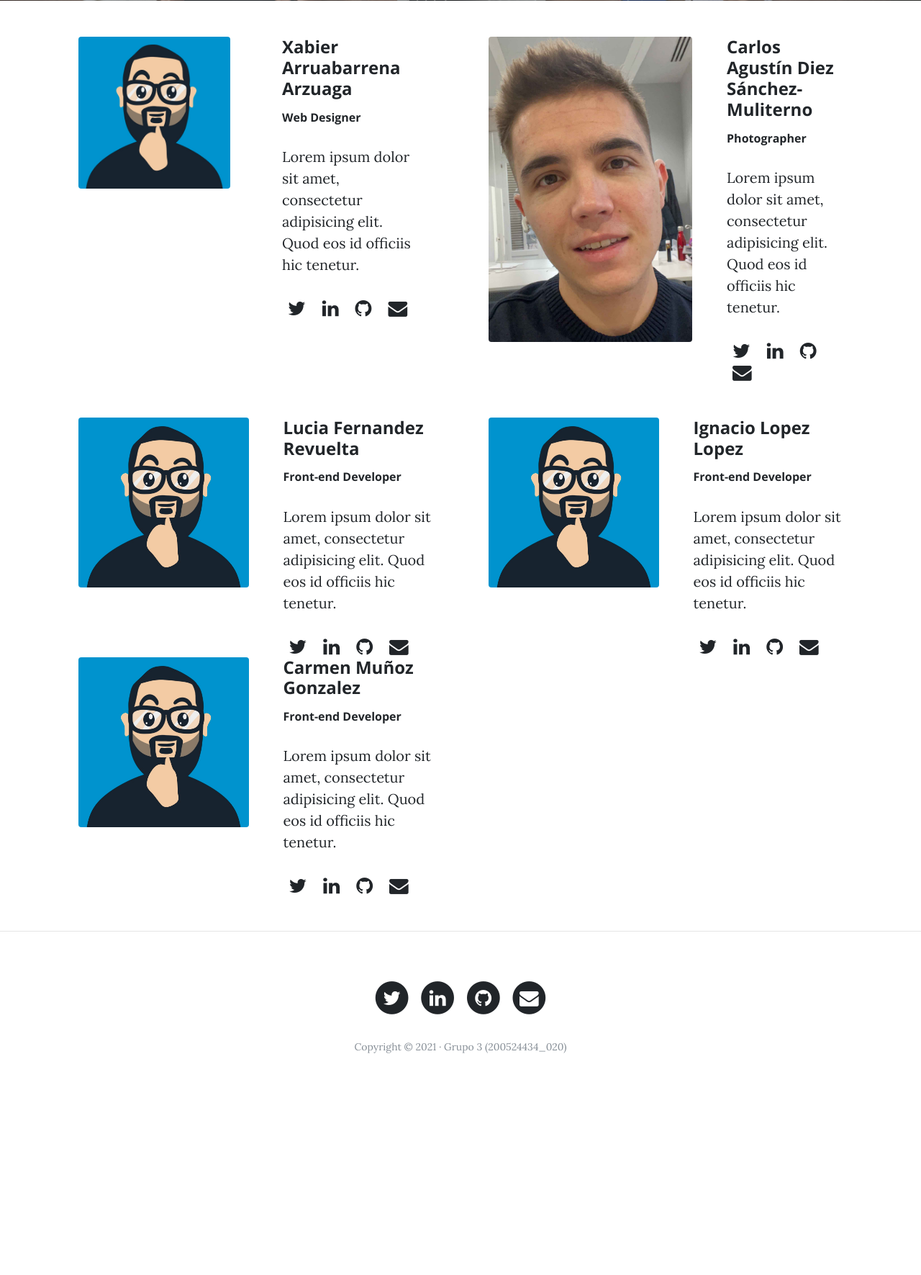
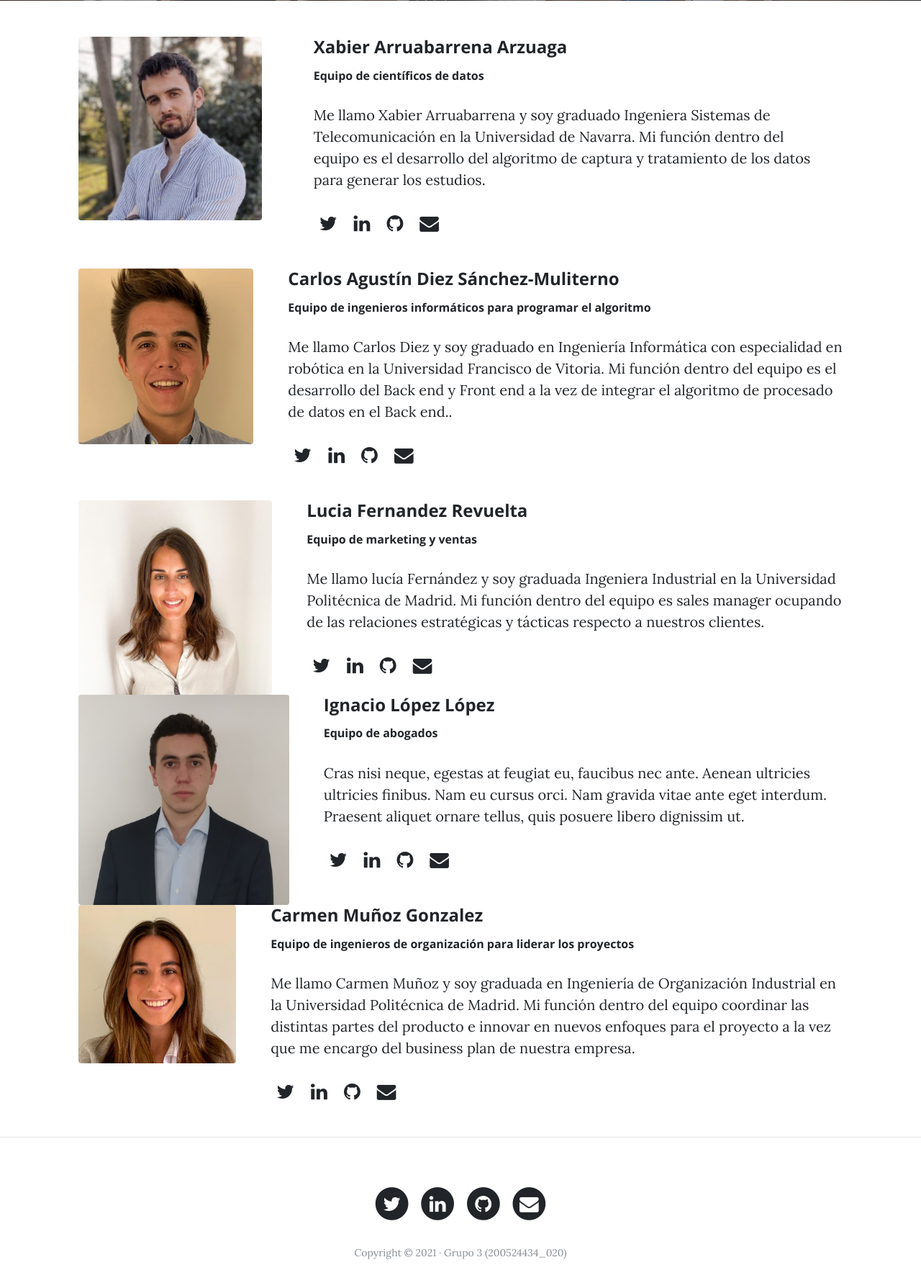
Before and after one commit to Carlos10muliterno/eae-reporting, a Django app: template pages/templates/pages/about.html in a window 1280 px wide. Shown: the part 531-2302 px from the top of the page at 72% size. Before the commit the page ends 1994 px from the top, so only its background shows below. Run offline with Django 3.2, Linux system fonts and the light colour scheme; the template is opened without the code that fills it, so the values that code supplies are empty; some libraries are stand-ins or nearby versions.

Commit message:
About update (needs refinement)

```diff
--- a/pages/templates/pages/about.html
+++ b/pages/templates/pages/about.html
@@ -17,56 +17,58 @@
   <div class="row text-center text-md-left">
 
     <!-- Grid column -->
-    <div class="col-xl-6 col-lg-12 mb-5 d-md-flex justify-content-between">
+    <div class="col-xl-12 col-lg-12 mb-5 d-md-flex justify-content-between">
       <div class="avatar mb-md-0 mb-4 mx-4">
-        <img src="{% static 'pages/img/avatar.jpg' %}" class="rounded z-depth-1 img-fluid"
-          alt="Sample avatar">
+        <img src="{% static 'pages/img/xabi.jpg' %}" class="rounded z-depth-1 img-fluid"
+          alt="Xabier Arruabarrena">
       </div>
       <div class="mx-5">
         <h4 class="font-weight-bold mb-3">Xabier Arruabarrena Arzuaga</h4>
-        <h6 class="font-weight-bold grey-text mb-3">Web Designer</h6>
-        <p class="grey-text">Lorem ipsum dolor sit amet, consectetur adipisicing elit. Quod eos id officiis hic
-          tenetur.</p>
+        <h6 class="font-weight-bold grey-text mb-3">Equipo de científicos de datos</h6>
+        <p class="grey-text">Me llamo Xabier Arruabarrena y soy graduado Ingeniera Sistemas de Telecomunicación en la Universidad de Navarra. Mi función dentro del equipo es el desarrollo del algoritmo de captura y tratamiento de los datos para generar los estudios. </p>
         <!-- Twitter -->
-        <a class="p-2 fa-lg tw-ic" href="#">
+        <a class="p-2 fa-lg tw-ic" href="#" target="_blank">
           <i class="fa fa-twitter"> </i>
         </a>
         <!--LinkedIn-->
-        <a class="p-2 fa-lg linkedin-ic" href="#">
+        <a class="p-2 fa-lg linkedin-ic" href="https://www.linkedin.com/in/xabier-arruabarrena/" target="_blank">
           <i class="fa fa-linkedin"> </i>
         </a>
         <!--Git Hub-->
-        <a class="p-2 fa-lg github-ic" href="#">
+        <a class="p-2 fa-lg github-ic" href="#" target="_blank">
           <i class="fa fa-github"> </i>
         </a>
         <!--Email-->
-        <a class="p-2 fa-lg email-ic" href="#">
+        <a class="p-2 fa-lg email-ic" href="#" target="_blank">
           <i class="fa fa-envelope"> </i>
         </a>
       </div>
     </div>
     <!-- Grid column -->
-
+    </div>
+    <div class="row text-center text-md-left">
     <!-- Grid column -->
-    <div class="col-xl-6 col-lg-12 mb-5 d-md-flex justify-content-between">
+    <div class="col-xl-12 col-lg-12 mb-5 d-md-flex justify-content-between">
       <div class="avatar mb-md-0 mb-4 mx-4">
-        <img src="{% static 'pages/img/carlos.jpg' %}" class="rounded z-depth-1 img-fluid" alt="Sample avatar">
+        <img src="{% static 'pages/img/carlos.jpg' %}" class="rounded z-depth-1 img-fluid"
+          alt="Sample avatar">
       </div>
       <div class="mx-4">
         <h4 class="font-weight-bold mb-3">Carlos Agustín Diez Sánchez-Muliterno</h4>
-        <h6 class="font-weight-bold grey-text mb-3">Photographer</h6>
-        <p class="grey-text">Lorem ipsum dolor sit amet, consectetur adipisicing elit. Quod eos id officiis hic
-          tenetur.</p>
+        <h6 class="font-weight-bold grey-text mb-3">Equipo de ingenieros informáticos para programar el algoritmo</h6>
+        <p class="grey-text">
+          Me llamo Carlos Diez y soy graduado en Ingeniería Informática con especialidad en robótica en la Universidad Francisco de Vitoria.
+          Mi función dentro del equipo es el desarrollo del Back end y Front end a la vez de integrar el algoritmo de procesado de datos en el Back end..</p>
         <!-- Twitter -->
-        <a class="p-2 fa-lg tw-ic" href="https://twitter.com/Carlos10SM_">
+        <a class="p-2 fa-lg tw-ic" href="https://twitter.com/Carlos10SM_" target="_blank">
           <i class="fa fa-twitter"> </i>
         </a>
         <!--LinkedIn-->
-        <a class="p-2 fa-lg linkedin-ic" href="https://www.linkedin.com/in/carlosdiezsm/">
+        <a class="p-2 fa-lg linkedin-ic" href="https://www.linkedin.com/in/carlosdiezsm/" target="_blank">
           <i class="fa fa-linkedin"> </i>
         </a>
         <!--Git Hub-->
-        <a class="p-2 fa-lg github-ic" href="https://github.com/Carlos10muliterno">
+        <a class="p-2 fa-lg github-ic" href="https://github.com/Carlos10muliterno" target="_blank">
           <i class="fa fa-github"> </i>
         </a>
         <!--Email-->
@@ -76,112 +78,108 @@
       </div>
     </div>
     <!-- Grid column -->
+    </div>
 
-  </div>
-  <!-- Grid row-->
-
-  <!-- Grid row-->
-  <div class="row text-center text-md-left">
-
+    <div class="row text-center text-md-left">
     <!-- Grid column -->
-    <div class="col-xl-6 col-lg-12 d-md-flex justify-content-between">
+    <div class="col-xl-12 col-lg-12 d-md-flex justify-content-between">
       <div class="avatar mb-md-0 mb-4 mx-4">
-        <img src="{% static 'pages/img/avatar.jpg' %}" class="rounded z-depth-1 img-fluid"
-          alt="Sample avatar">
+        <img src="{% static 'pages/img/lucia.jpeg' %}" class="rounded z-depth-1 img-fluid"
+          alt="Lucia Fernandez Revuelta">
       </div>
       <div class="mx-4">
         <h4 class="font-weight-bold mb-3">Lucia Fernandez Revuelta</h4>
-        <h6 class="font-weight-bold grey-text mb-3">Front-end Developer</h6>
-        <p class="grey-text">Lorem ipsum dolor sit amet, consectetur adipisicing elit. Quod eos id officiis hic
-          tenetur.</p>
+        <h6 class="font-weight-bold grey-text mb-3">Equipo de marketing y ventas</h6>
+        <p class="grey-text">Me llamo lucía Fernández y soy graduada Ingeniera Industrial en la Universidad Politécnica de Madrid. Mi función dentro del equipo es sales manager ocupando de las relaciones estratégicas y tácticas respecto a nuestros clientes. </p>
         <!-- Twitter -->
-        <a class="p-2 fa-lg tw-ic" href="#">
+        <a class="p-2 fa-lg tw-ic" href="#" target="_blank" target="_blank">
           <i class="fa fa-twitter"> </i>
         </a>
         <!--LinkedIn-->
-        <a class="p-2 fa-lg linkedin-ic" href="#">
+        <a class="p-2 fa-lg linkedin-ic" href="https://www.linkedin.com/in/luc%C3%ADa-fern%C3%A1ndez-revuelta-0a552a171/" target="_blank">
           <i class="fa fa-linkedin"> </i>
         </a>
         <!--Git Hub-->
-        <a class="p-2 fa-lg github-ic" href="#">
+        <a class="p-2 fa-lg github-ic" href="#" target="_blank" target="_blank">
           <i class="fa fa-github"> </i>
         </a>
         <!--Email-->
-        <a class="p-2 fa-lg email-ic" href="#">
+        <a class="p-2 fa-lg email-ic" href="#" target="_blank">
           <i class="fa fa-envelope"> </i>
         </a>
       </div>
     </div>
     <!-- Grid column -->
-
+    </div>
+    <div class="row text-center text-md-left">
     <!-- Grid column -->
-    <div class="col-xl-6 col-lg-12 d-md-flex justify-content-between">
+    <div class="col-xl-12 col-lg-12 d-md-flex justify-content-between">
       <div class="avatar mb-md-0 mb-4 mx-4">
-        <img src="{% static 'pages/img/avatar.jpg' %}" class="rounded z-depth-1 img-fluid"
-          alt="Sample avatar">
+        <img src="{% static 'pages/img/nacho.jpg' %}" class="rounded z-depth-1 img-fluid"
+          alt="Ignacio Lopez">
       </div>
       <div class="mx-4">
-        <h4 class="font-weight-bold mb-3">Ignacio Lopez Lopez</h4>
-        <h6 class="font-weight-bold grey-text mb-3">Front-end Developer</h6>
-        <p class="grey-text">Lorem ipsum dolor sit amet, consectetur adipisicing elit. Quod eos id officiis hic
-          tenetur.</p>
+        <h4 class="font-weight-bold mb-3">Ignacio López López</h4>
+        <h6 class="font-weight-bold grey-text mb-3">Equipo de abogados</h6>
+        <p class="grey-text">Cras nisi neque, egestas at feugiat eu, faucibus nec ante. Aenean ultricies ultricies finibus.
+        Nam eu cursus orci. Nam gravida vitae ante eget interdum. Praesent aliquet ornare tellus, quis posuere libero dignissim ut.
+         </p>
         <!-- Twitter -->
-        <a class="p-2 fa-lg tw-ic" href="#">
+        <a class="p-2 fa-lg tw-ic" href="#" target="_blank">
           <i class="fa fa-twitter"> </i>
         </a>
         <!--LinkedIn-->
-        <a class="p-2 fa-lg linkedin-ic" href="#">
+        <a class="p-2 fa-lg linkedin-ic" href="https://www.linkedin.com/in/ignacio-lopez-lopez/" target="_blank">
           <i class="fa fa-linkedin"> </i>
         </a>
         <!--Git Hub-->
-        <a class="p-2 fa-lg github-ic" href="#">
+        <a class="p-2 fa-lg github-ic" href="#" target="_blank">
           <i class="fa fa-github"> </i>
         </a>
         <!--Email-->
-        <a class="p-2 fa-lg email-ic" href="#">
+        <a class="p-2 fa-lg email-ic" href="#" target="_blank">
           <i class="fa fa-envelope"> </i>
         </a>
       </div>
     </div>
     <!-- Grid column -->
-
-  </div>
-  <!-- Grid row-->
-<!-- Grid row-->
-  <div class="row text-center text-md-left">
-
+    </div>
+    <div class="row text-center text-md-left">
     <!-- Grid column -->
-    <div class="col-xl-6 col-lg-12 d-md-flex justify-content-between">
+    <div class="col-xl-12 col-lg-12 d-md-flex justify-content-between">
       <div class="avatar mb-md-0 mb-4 mx-4">
-        <img src="{% static 'pages/img/avatar.jpg' %}" class="rounded z-depth-1 img-fluid"
-          alt="Sample avatar">
+        <img src="{% static 'pages/img/carmen.jpeg' %}" class="rounded z-depth-1 img-fluid"
+          alt="Carmen Muñoz">
       </div>
       <div class="mx-4">
         <h4 class="font-weight-bold mb-3">Carmen Muñoz Gonzalez</h4>
-        <h6 class="font-weight-bold grey-text mb-3">Front-end Developer</h6>
-        <p class="grey-text">Lorem ipsum dolor sit amet, consectetur adipisicing elit. Quod eos id officiis hic
-          tenetur.</p>
+        <h6 class="font-weight-bold grey-text mb-3">Equipo de ingenieros de organización para liderar los proyectos</h6>
+        <p class="grey-text">
+          Me llamo Carmen Muñoz y soy graduada en Ingeniería de Organización Industrial en la Universidad Politécnica de Madrid.
+          Mi función dentro del equipo coordinar las distintas partes del producto e
+          innovar en nuevos enfoques para el proyecto a la vez que me encargo del business plan de nuestra empresa.
+        </p>
         <!-- Twitter -->
-        <a class="p-2 fa-lg tw-ic" href="#">
+        <a class="p-2 fa-lg tw-ic" href="#" target="_blank">
           <i class="fa fa-twitter"> </i>
         </a>
         <!--LinkedIn-->
-        <a class="p-2 fa-lg linkedin-ic" href="#">
+        <a class="p-2 fa-lg linkedin-ic" href="https://www.linkedin.com/in/carmen-mu%C3%B1oz-gonz%C3%A1lez-94838a16b/" target="_blank">
           <i class="fa fa-linkedin"> </i>
         </a>
         <!--Git Hub-->
-        <a class="p-2 fa-lg github-ic" href="#">
+        <a class="p-2 fa-lg github-ic" href="#" target="_blank">
           <i class="fa fa-github"> </i>
         </a>
         <!--Email-->
-        <a class="p-2 fa-lg email-ic" href="#">
+        <a class="p-2 fa-lg email-ic" href="#" target="_blank">
           <i class="fa fa-envelope"> </i>
         </a>
       </div>
     </div>
+    </div>
     <!-- Grid column -->
-  </div>
-  <!-- Grid row-->
+
 </section>
 <!-- Section: Team v.3 -->
 {% endblock %}
--- a/pages/templates/pages/base.html
+++ b/pages/templates/pages/base.html
@@ -40,8 +40,20 @@
             <li class="nav-item">
                 <a class="nav-link" href="{% url 'contact' %}">Contacto</a>
             </li>
-            <li class="nav-item">
+
+              {% if not request.user.is_authenticated %}
+              <li class="nav-item">
                 <a class="nav-link" href="{% url 'posts:posts' %}">Blog</a>
+              </li>
+            {%else%}
+                <li class="nav-item dropdown">
+                  <a class="nav-link dropdown-toggle" href="#" id="navbarDropdownMenuLink" data-toggle="dropdown" aria-haspopup="true" aria-expanded="false">Blog</a>
+                  <div class="dropdown-menu" aria-labelledby="navbarDropdownMenuLink">
+                    <a class="dropdown-item" href="{% url 'posts:posts' %}">Entradas</a>
+                    <a class="dropdown-item" href="{% url 'posts:create' %}">Crear una nueva entrada</a>
+                  </div>
+                </li>
+              {%endif%}
             </li>
 
             {% if not request.user.is_authenticated %}
--- a/studies/templates/studies/category_list.html
+++ b/studies/templates/studies/category_list.html
@@ -3,6 +3,7 @@
 {% block title %}Páginas{% endblock %}
 {% block background %}{% load static %}{% static 'pages/img/studies-bg.jpg' %}{% endblock %}
 {% block content %}
+ <meta http-equiv="refresh" content="30">
 <main role="main">
   <div class="container mb-4">
     <!--Comprobamos si existen estudios-->
--- a/studies/templates/studies/estudio_detail.html
+++ b/studies/templates/studies/estudio_detail.html
@@ -166,6 +166,7 @@ https://www.bootdey.com/snippets/view/Latest-Tweet
         </h2>
     </div>
    {% else %}
+   <hr>
     <div class = "row mt-4">
       <h2 class="section-heading mb-4">Estudio</h2>
       <!--Mostramos la sección de google maps-->
--- a/studies/templates/studies/estudio_list.html
+++ b/studies/templates/studies/estudio_list.html
@@ -3,6 +3,7 @@
 {% block title %}Estudios{% endblock %}
 {% block background %}{% load static %}{% static 'pages/img/studies-bg.jpg' %}{% endblock %}
 {% block content %}
+<meta http-equiv="refresh" content="30">
 <main role="main">
   <div class="container mb-4">
     <!--Comprobamos si existen estudios-->
```
Also changed, not shown: studies/templates/studies/report_PDF.html (+44 -5 lines), pages/static/pages/img/carlos.JPG, pages/static/pages/img/carmen.jpeg (added), pages/static/pages/img/lucia.jpeg (added), pages/static/pages/img/nacho.jpg (added), pages/static/pages/img/xabi.jpg (added).
